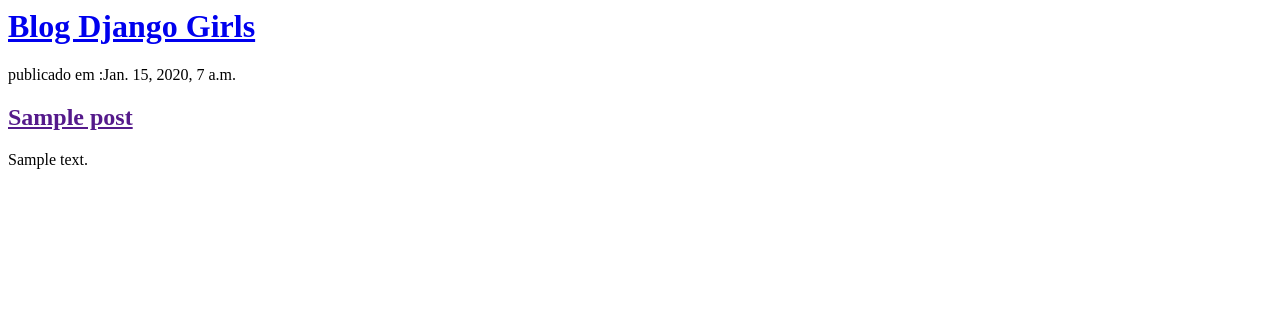
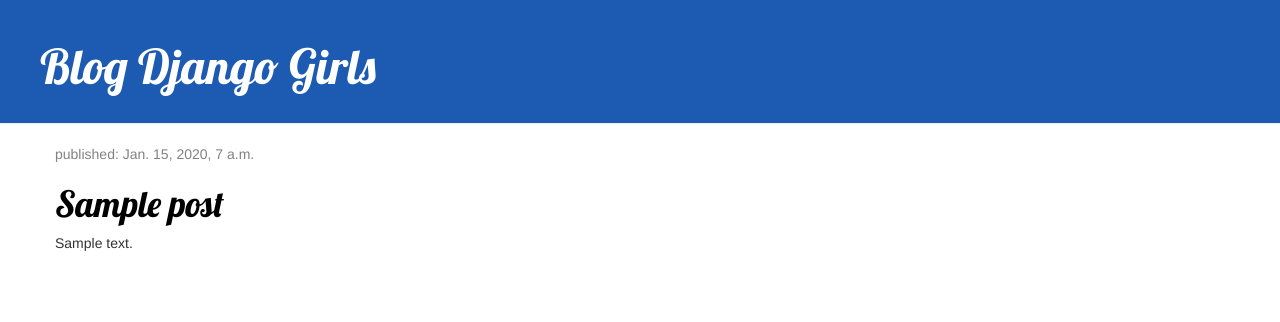
Before and after one commit to marinamachado/firstBlog, a Django app: template blog/templates/blog/post_list.html in a window 1280 px wide. Shown: the top 322 px of the page. Run offline with Django 3.2, Linux system fonts and the light colour scheme; the template is opened without the code that fills it: values that come from a table or form of the project are taken from there, others are empty; tables that the repository leaves empty hold one stand-in row (values such as "Sample post"); some libraries are stand-ins or nearby versions.

Commit message:
Added view and template for detailed blog post as well as CSS for the site.

```diff
--- /dev/null
+++ b/blog/static/css/blog.css
@@ -0,0 +1,46 @@
+.page-header {
+    background-color: #1C5BB1;
+    margin-top: 0;
+    padding: 20px 20px 20px 40px;
+}
+
+.page-header h1, .page-header h1 a, .page-header h1 a:visited, .page-header h1 a:active {
+    color: #ffffff;
+    font-size: 36pt;
+    text-decoration: none;
+}
+
+.content {
+    margin-left: 40px;
+}
+
+h1, h2, h3, h4 {
+    font-family: 'Lobster', cursive;
+}
+
+.date {
+    color: #828282;
+}
+
+.save {
+    float: right;
+}
+
+.post-form textarea, .post-form input {
+    width: 100%;
+}
+
+.top-menu, .top-menu:hover, .top-menu:visited {
+    color: #ffffff;
+    float: right;
+    font-size: 26pt;
+    margin-right: 20px;
+}
+
+.post {
+    margin-bottom: 70px;
+}
+
+.post h1 a, .post h1 a:visited {
+    color: #000000;
+}
--- /dev/null
+++ b/blog/templates/blog/base.html
@@ -0,0 +1,26 @@
+{% load staticfiles %}
+<html>
+    <head>
+
+    	<title>Blog Django Girls</title>
+    	<link rel="stylesheet" href="//maxcdn.bootstrapcdn.com/bootstrap/3.2.0/css/bootstrap.min.css">
+		<link rel="stylesheet" href="//maxcdn.bootstrapcdn.com/bootstrap/3.2.0/css/bootstrap-theme.min.css">
+		<link href="//fonts.googleapis.com/css?family=Lobster&subset=latin,latin-ext" rel="stylesheet" type="text/css">
+		<link rel="stylesheet" href="{% static 'css/blog.css' %}">
+
+    </head>
+    <body>
+        <div class="page-header">
+            <h1><a href="/">Blog Django Girls</a></h1>
+        </div>
+        <div class="content container">
+            <div class="row">
+                <div class="col-md-8">
+                    {% block content %}
+                    {% endblock %}
+                </div>
+            </div>
+        </div>
+
+    </body>
+</html>
--- a/blog/templates/blog/post_list.html
+++ b/blog/templates/blog/post_list.html
@@ -1,31 +1,13 @@
-<html>
-    <head>
-        <title>Blog Django Girls</title>
-    </head>
-    <body>
-        <div>
-            <h1><a href="/">Blog Django Girls</a></h1>
-        </div>
+{% extends 'blog/base.html' %}
 
-        {% for post in posts %}
-
-        	<div>
-        		<p> publicado em :{{post.publishedDate}}</p>
-        		<h2><a href=""> {{post.title}} </a></h2>
-        		<p>{{post.text|linebreaksbr}}</p>
-        	</div>
-		{% endfor %}
-
-        <!-- <div>
-            <p>publicado: 14.06.2014, 12:14</p>
-            <h2><a href="">Meu primeiro post</a></h2>
-            <p>Aenean eu leo quam. Pellentesque ornare sem lacinia quam venenatis vestibulum. Donec id elit non mi porta gravida at eget metus. Fusce dapibus, tellus ac cursus commodo, tortor mauris condimentum nibh, ut fermentum massa justo sit amet risus.</p>
-        </div>
-
-        <div>
-            <p>publicado: 14.06.2014, 12:14</p>
-            <h2><a href="">Meu segundo post</a></h2>
-            <p>Aenean eu leo quam. Pellentesque ornare sem lacinia quam venenatis vestibulum. Donec id elit non mi porta gravida at eget metus. Fusce dapibus, tellus ac cursus commodo, tortor mauris condimentum nibh, ut f.</p>
-        </div> -->
-    </body>
-</html>
+{%block content %}
+	{% for post in posts %}
+		<div class="post">
+			<div class="date">
+    			<p>published: {{ post.publishedDate }}</p>
+			</div>
+			<h1><a href="{% url 'post_detail' pk=post.pk %}">{{ post.title }}</a></h1>
+			<p>{{ post.text|linebreaksbr }}</p>
+		</div>
+	{% endfor %}
+{% endblock %}
--- a/blog/urls.py
+++ b/blog/urls.py
@@ -3,4 +3,5 @@
 
 urlpatterns = [
     path('', views.post_list, name='post_list'),
+    path('post/<int:pk>/', views.post_detail, name='post_detail'),
 ]
--- a/blog/views.py
+++ b/blog/views.py
@@ -1,7 +1,12 @@
 from django.shortcuts import render
 from django.utils import timezone
 from .models import Post
+from django.shortcuts import get_object_or_404
 
 def post_list(request):
     posts = Post.objects.filter(publishedDate__lte=timezone.now()).order_by('publishedDate')
     return render(request,'blog/post_list.html',{'posts': posts})
+
+def post_detail(request, pk):
+	post = get_object_or_404(Post, pk=pk)
+	return render(request,'blog/post_detail.html',{'post': post})
```
Also changed, not shown: blog/static/css/base.html (added, +26 -0 lines), blog/templates/blog/post_detail.html (added, +13 -0 lines).
